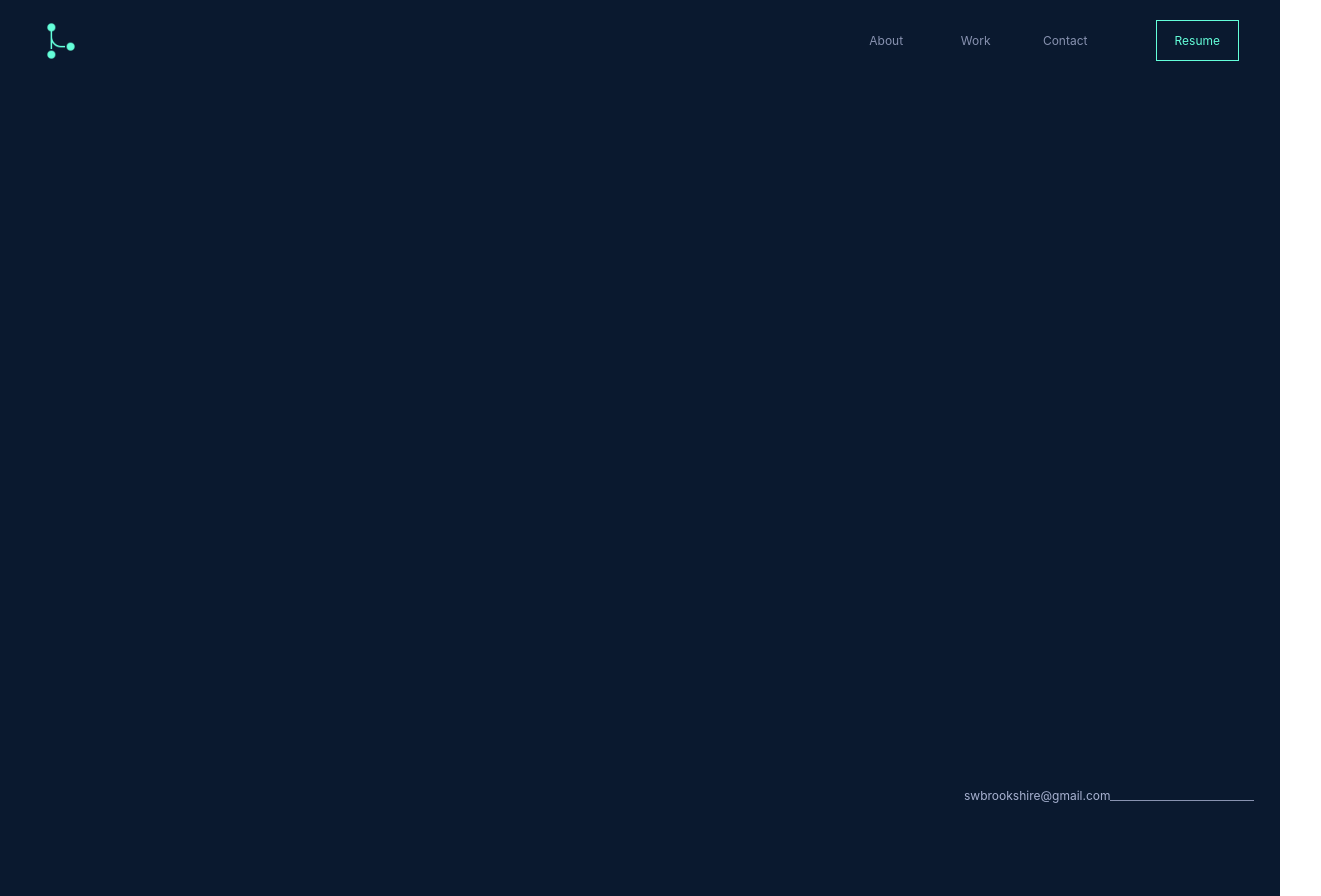
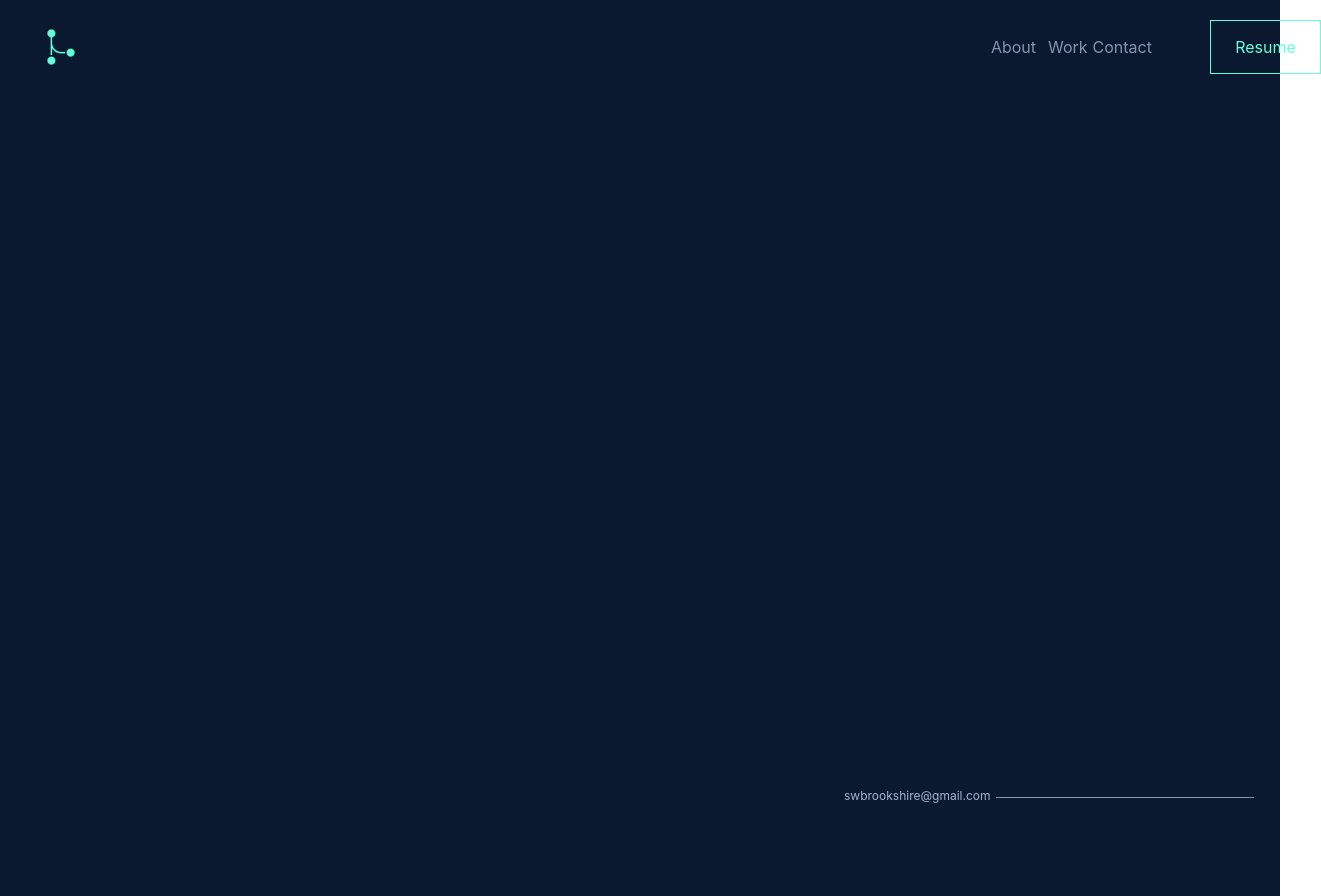
Before and after one commit to SalamanderCtesiphon/professional-portfolio, a React (Create React App) app: page / in a window 1280 px wide. Shown: the top 896 px of the page, 1321 px wide, since content can reach past the window. Built offline with nearby package versions, Linux system fonts and the light colour scheme.

Commit message:
working on responsive design

```diff
--- a/src/App.css
+++ b/src/App.css
@@ -57,8 +57,8 @@ header {
 
 .link-container {
   position: relative;
-  font-size: .75em;
-  width: 35vw;
+  font-size: 1em;
+  width: 25vw;
   display: flex;
   align-items: center;
   justify-content: space-between;
@@ -374,9 +374,10 @@ ul {
 }
 
 #other-line {
-  width: 12em;
+  width: 21.5em;
   border-bottom: 1px solid var(--slate);
-  margin-bottom: 1.2em;
+  margin-bottom: 1.45em;
+  margin-left: .5em;
 }
 
 /* spacer---------------------------- */
```
